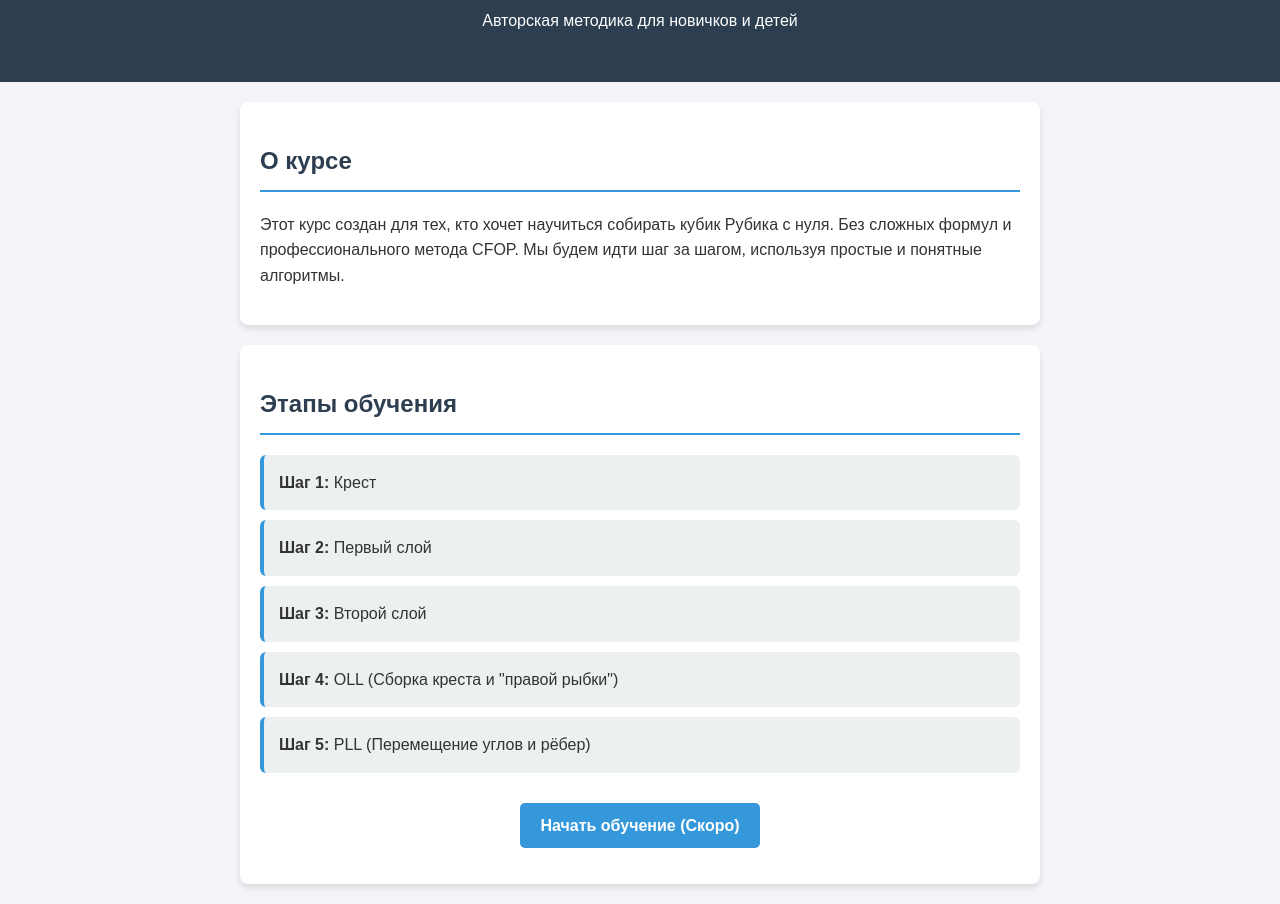
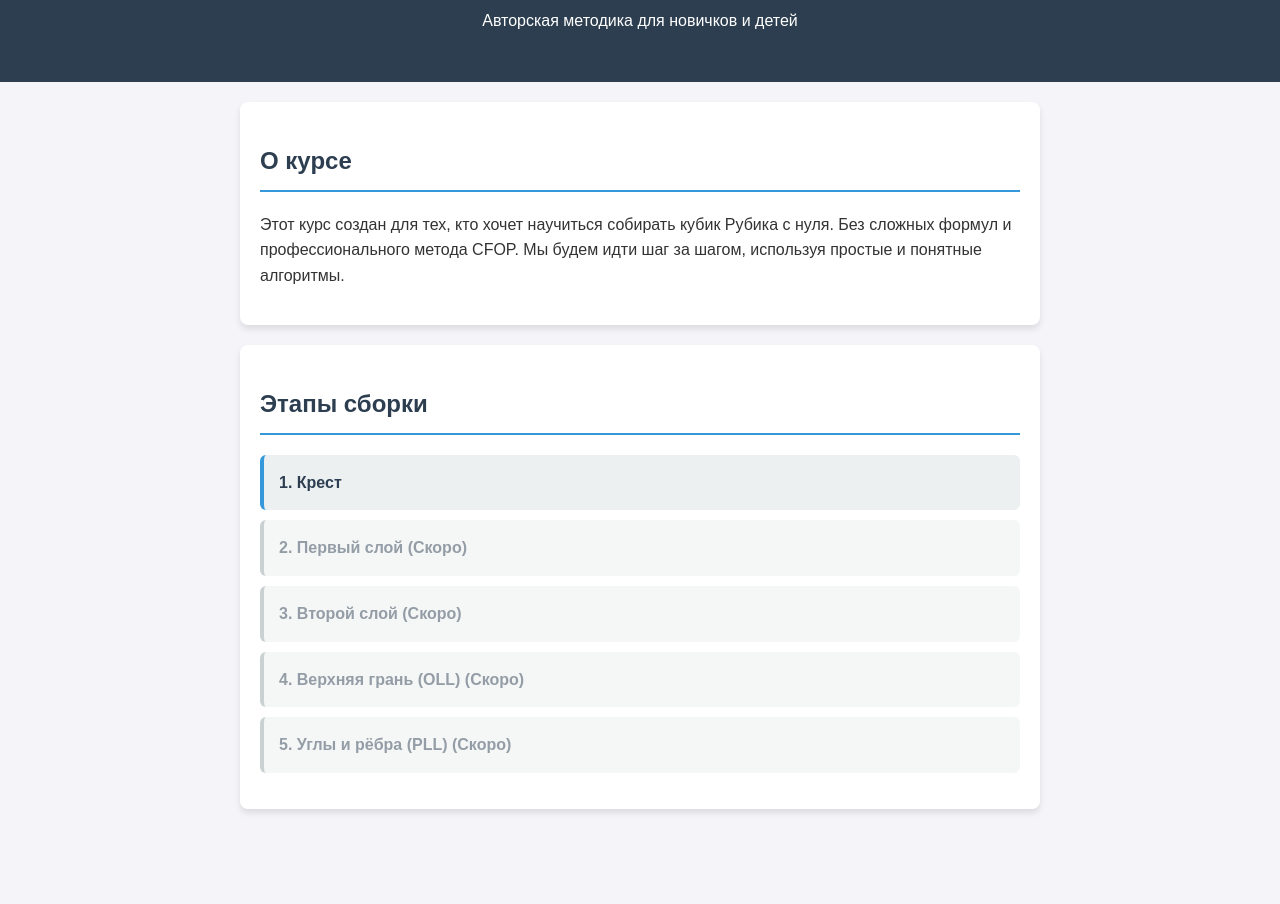
Before and after one commit to ivanminaev69/rubik-course, a plain HTML site: page index.html in a window 1280 px wide. Shown: the part 118-1022 px from the top of the page. After the commit the page ends 947 px from the top, so only its background shows below. Drawn offline with Linux system fonts and the light colour scheme.

Commit message:
Refactor HTML structure and update headings

```diff
--- a/index.html
+++ b/index.html
@@ -5,58 +5,16 @@
     <meta name="viewport" content="width=device-width, initial-scale=1.0">
     <title>Кубик Рубика - Обучение</title>
     <style>
-        body {
-            font-family: Arial, sans-serif;
-            background-color: #f4f4f9;
-            color: #333;
-            margin: 0;
-            padding: 0;
-            line-height: 1.6;
-        }
-        header {
-            background-color: #2c3e50;
-            color: white;
-            text-align: center;
-            padding: 2rem 1rem;
-        }
-        main {
-            max-width: 800px;
-            margin: 20px auto;
-            padding: 0 15px;
-        }
-        .card {
-            background: white;
-            padding: 20px;
-            border-radius: 8px;
-            box-shadow: 0 4px 6px rgba(0,0,0,0.1);
-            margin-bottom: 20px;
-        }
-        h2 {
-            color: #2c3e50;
-            border-bottom: 2px solid #3498db;
-            padding-bottom: 10px;
-        }
-        .steps {
-            list-style: none;
-            padding: 0;
-        }
-        .steps li {
-            background: #ecf0f1;
-            margin-bottom: 10px;
-            padding: 15px;
-            border-radius: 6px;
-            border-left: 4px solid #3498db;
-        }
-        .btn {
-            display: inline-block;
-            background: #3498db;
-            color: white;
-            padding: 10px 20px;
-            text-decoration: none;
-            border-radius: 5px;
-            font-weight: bold;
-            margin-top: 10px;
-        }
+        body { font-family: Arial, sans-serif; background-color: #f4f4f9; color: #333; margin: 0; padding: 0; line-height: 1.6; }
+        header { background-color: #2c3e50; color: white; text-align: center; padding: 2rem 1rem; }
+        main { max-width: 800px; margin: 20px auto; padding: 0 15px; }
+        .card { background: white; padding: 20px; border-radius: 8px; box-shadow: 0 4px 6px rgba(0,0,0,0.1); margin-bottom: 20px; }
+        h2 { color: #2c3e50; border-bottom: 2px solid #3498db; padding-bottom: 10px; }
+        .steps { list-style: none; padding: 0; }
+        .steps li { margin-bottom: 10px; }
+        .steps a { display: block; background: #ecf0f1; padding: 15px; border-radius: 6px; border-left: 4px solid #3498db; text-decoration: none; color: #2c3e50; font-weight: bold; transition: background 0.2s; }
+        .steps a:hover { background: #d5dbdb; }
+        .steps a.disabled { opacity: 0.5; pointer-events: none; border-left-color: #95a5a6; }
     </style>
 </head>
 <body>
@@ -73,17 +31,15 @@
         </div>
 
         <div class="card">
-            <h2>Этапы обучения</h2>
+            <h2>Этапы сборки</h2>
             <ul class="steps">
-                <li><strong>Шаг 1:</strong> Крест</li>
-                <li><strong>Шаг 2:</strong> Первый слой</li>
-                <li><strong>Шаг 3:</strong> Второй слой</li>
-                <li><strong>Шаг 4:</strong> OLL (Сборка креста и "правой рыбки")</li>
-                <li><strong>Шаг 5:</strong> PLL (Перемещение углов и рёбер)</li>
+                <!-- В будущем ссылки на другие уроки добавятся сюда -->
+                <li><a href="cross.html">1. Крест</a></li>
+                <li><a href="#" class="disabled">2. Первый слой (Скоро)</a></li>
+                <li><a href="#" class="disabled">3. Второй слой (Скоро)</a></li>
+                <li><a href="#" class="disabled">4. Верхняя грань (OLL) (Скоро)</a></li>
+                <li><a href="#" class="disabled">5. Углы и рёбра (PLL) (Скоро)</a></li>
             </ul>
-            <p style="text-align: center; margin-top: 20px;">
-                <a href="#" class="btn">Начать обучение (Скоро)</a>
-            </p>
         </div>
     </main>
 
```
